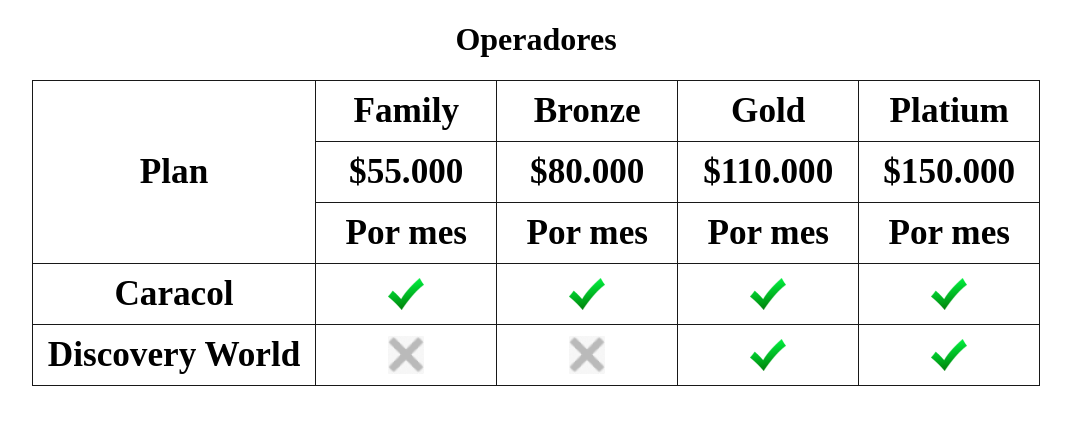
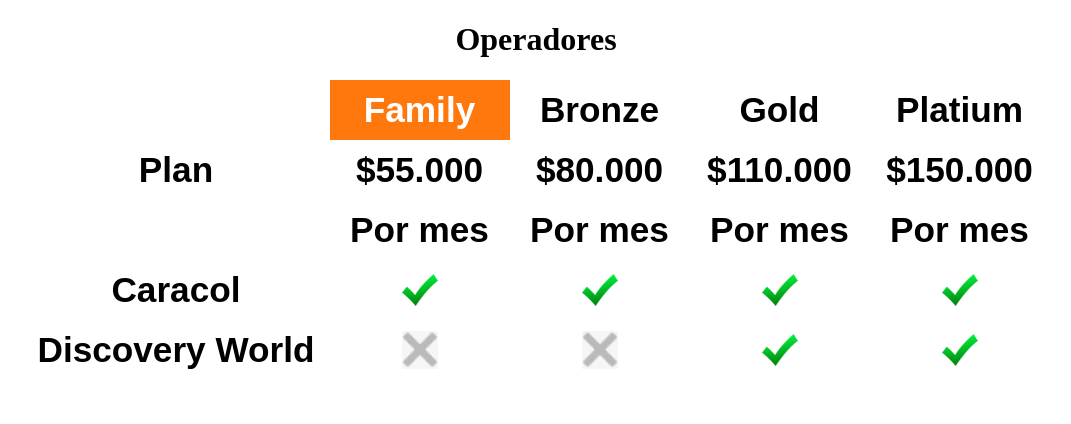
Before and after one commit to daniel22alejandro/mi-primer-sitio-web, a plain HTML site: page tablas.html in a window 1280 px wide. Shown: the whole page, without its empty margins (104-1175 px from the left). Drawn offline with Linux system fonts and the light colour scheme.

Commit message:
add más cambios

```diff
--- a/css/tablas.css
+++ b/css/tablas.css
@@ -8,9 +8,11 @@
 table {
     border-collapse: collapse;
     font-size: 2.2em;
+    font-family: sans-serif;
+    border: 0;
 }
 th, td {
-border: 1px solid rgb(24, 24, 24);
+/* border: 1px solid rgb(24, 24, 24); */
 padding: 10px 15px;
 }
 .col-style {
@@ -20,3 +22,7 @@
     display: block;
     margin: 0 auto;
 }
+.col-fam {
+    background-color: rgb(255, 120, 13);
+    color: white
+}
--- a/tablas.html
+++ b/tablas.html
@@ -13,7 +13,7 @@
      <table>
         <tr>
             <th rowspan="3">Plan</th>
-            <th class="col-style">Family</th>
+            <th class="col-style col-fam">Family</th>
             <th class="col-style">Bronze</th>
             <th class="col-style">Gold</th>
             <th class="col-style">Platium</th>
```
